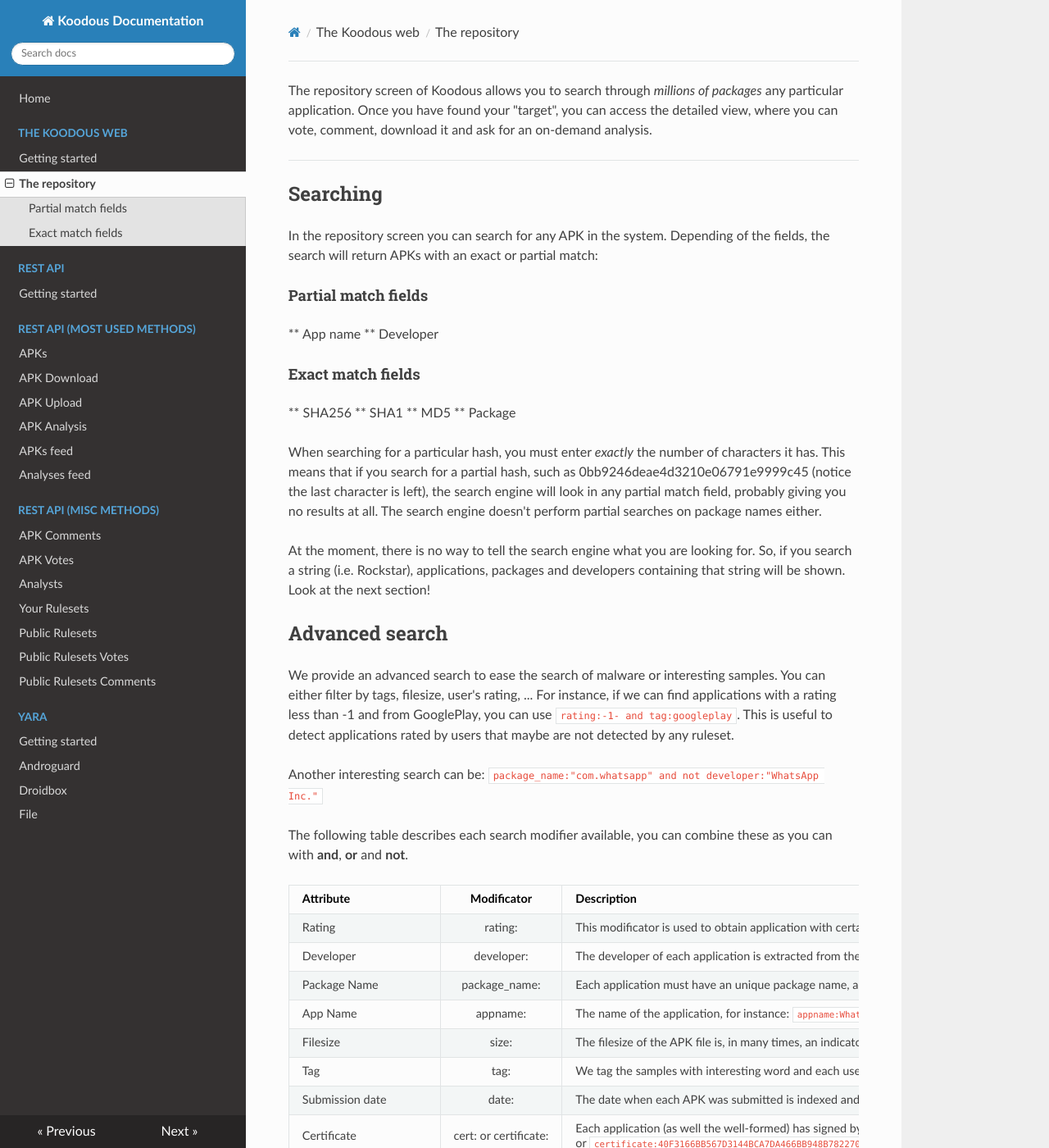
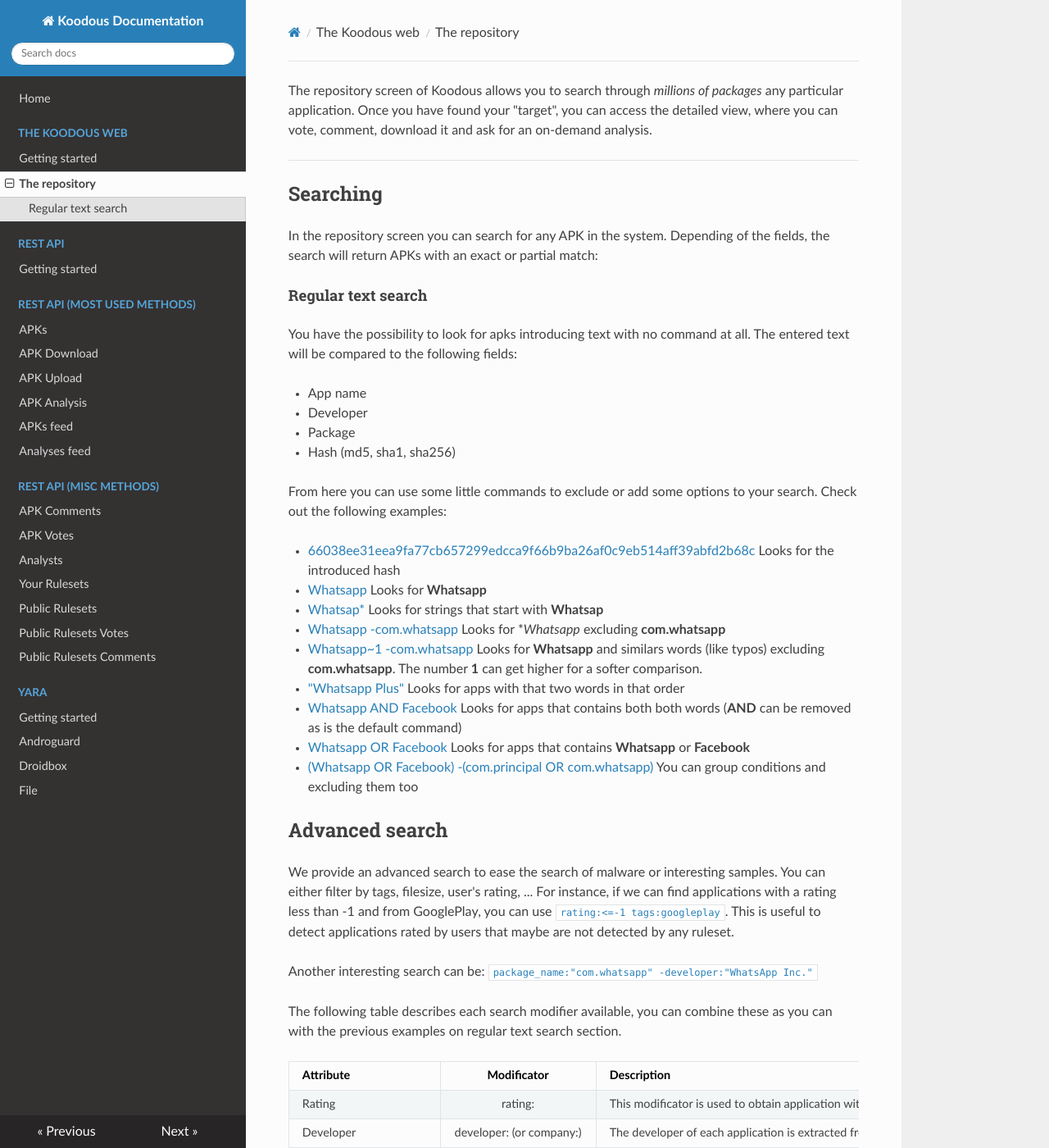
Before and after one commit to Koodous/docs.koodous.com, an MkDocs documentation site: the page built from docs/web/the-repo.md, in a window 1280 px wide and 1400 px high. Shown: the whole window at 82% size. Built offline with MkDocs 1.6.1, drawn with Linux system fonts in a browser that asks for light colours; nearby versions of some CDN libraries; old or Windows-style settings are respelled for this version of MkDocs; some of the changed text lies outside the part shown.

Commit message:
Update the-repo.md

````diff
--- a/docs/web/the-repo.md
+++ b/docs/web/the-repo.md
@@ -6,42 +6,47 @@ The repository screen of Koodous allows you to search through _millions of packa
 
 In the repository screen you can search for any APK in the system. Depending of the fields, the search will return APKs with an exact or partial match:
 
-#### Partial match fields
+#### Regular text search
 
-** App name
-** Developer
+You have the possibility to look for apks introducing text with no command at all. The entered text will be compared to the following fields:
 
-#### Exact match fields
+- App name
+- Developer
+- Package
+- Hash (md5, sha1, sha256)
 
-** SHA256
-** SHA1
-** MD5
-** Package
+From here you can use some little commands to exclude or add some options to your search. Check out the following examples:
 
-When searching for a particular hash, you must enter _exactly_ the number of characters it has. This means that if you search for a partial hash, such as 0bb9246deae4d3210e06791e9999c45 (notice the last character is left), the search engine will look in any partial match field, probably giving you no results at all. The search engine doesn't perform partial searches on package names either.
-
-At the moment, there is no way to tell the search engine what you are looking for. So, if you search a string (i.e. Rockstar), applications, packages and developers containing that string will be shown. Look at the next section!
+- [66038ee31eea9fa77cb657299edcca9f66b9ba26af0c9eb514aff39abfd2b68c](http://localkoodous.com:8000/apks?search=66038ee31eea9fa77cb657299edcca9f66b9ba26af0c9eb514aff39abfd2b68c) Looks for the introduced hash
+- [Whatsapp](http://localkoodous.com:8000/apks?search=Whatsapp) Looks for **Whatsapp**
+- [Whatsap*](http://localkoodous.com:8000/apks?search=Whatsap*) Looks for strings that start with **Whatsap**
+- [Whatsapp -com.whatsapp](http://localkoodous.com:8000/apks?search=Whatsapp%20-com.whatsapp) Looks for **Whatsapp* excluding **com.whatsapp**
+- [Whatsapp~1 -com.whatsapp](http://localkoodous.com:8000/apks?search=Whatsapp~1%20-com.whatsapp) Looks for **Whatsapp** and similars words (like typos) excluding **com.whatsapp**. The number **1** can get higher for a softer comparison.
+- ["Whatsapp Plus"](http://localkoodous.com:8000/apks?search="Whatsapp%20Plus") Looks for apps with that two words in that order
+- [Whatsapp AND Facebook](http://localkoodous.com:8000/apks?search=Whatsapp%20AND%20Facebook) Looks for apps that contains both both words (**AND** can be removed as is the default command)
+- [Whatsapp OR Facebook](http://localkoodous.com:8000/apks?search=Whatsapp%20OR%20Facebook) Looks for apps that contains **Whatsapp** or **Facebook**
+- [(Whatsapp OR Facebook) -(com.principal OR com.whatsapp)](http://localkoodous.com:8000/apks?search=(Whatsapp%20OR%20Facebook)%20-(com.principal%20OR%20com.whatsapp)) You can group conditions and excluding them too
 
 ## Advanced search
 
-We provide an advanced search to ease the search of malware or interesting samples. You can either filter by tags, filesize, user's rating, ... For instance, if we can find applications with a rating less than -1 and from GooglePlay, you can use ```rating:-1- and tag:googleplay```. This is useful to detect applications rated by users that maybe are not detected by any ruleset.
+We provide an advanced search to ease the search of malware or interesting samples. You can either filter by tags, filesize, user's rating, ... For instance, if we can find applications with a rating less than -1 and from GooglePlay, you can use [```rating:<=-1 tags:googleplay```](http://localkoodous.com:8000/apks?search=rating:<=-1 tags:googleplay). This is useful to detect applications rated by users that maybe are not detected by any ruleset.
 
-Another interesting search can be: ```package_name:"com.whatsapp" and not developer:"WhatsApp Inc."```
+Another interesting search can be: [```package_name:"com.whatsapp" -developer:"WhatsApp Inc."```](http://localkoodous.com:8000/apks?search=package_name:"com.whatsapp"%20-developer:"WhatsApp%20Inc.")
 
-The following table describes each search modifier available, you can combine these as you can with **and**, **or** and **not**.
+The following table describes each search modifier available, you can combine these as you can with the previous examples on regular text search section.
 
 | Attribute | Modificator | Description |
 | ------------- |:-------------:| ----- |
-| Rating | rating: | This modificator is used to obtain application with certain users rating. You can get applications with score greater or equal than 2 with ```rating:2+```. Or more interesting, with score equal or less than -1 ```rating:-1-``` |
-| Developer | developer: | The developer of each application is extracted from the certificate, and you can search by these using this modificator. For instance: ```developer:"WhatsApp Inc."``` |
+| Rating | rating: | This modificator is used to obtain application with certain users rating. You can get applications with score greater or equal than 2 with ```rating:>2```. Or more interesting, with score equal or less than -1 ```rating:>=-1``` |
+| Developer | developer: (or company:) | The developer of each application is extracted from the certificate, and you can search by these using this modificator. For instance: ```developer:"WhatsApp Inc."``` |
 | Package Name | package_name: | Each application must have an unique package name, and each update must have the same name. Example: ```package_name:com.whatsapp``` |
-| App Name | appname: | The name of the application, for instance: ```appname:WhatsApp``` |
-| Filesize | size: | The filesize of the APK file is, in many times, an indicator of their purpose. You can filter by this parameter with, for instance, for files greater or equal than 1MB: ```size:1MB+```, or less than 700KB: ```size:700KB-```. |
-| Tag | tag: | We tag the samples with interesting word and each user can set by one or more tag to any sample, and you can find for this. For example, finding sample that we know come from Google Play: ```tag:googleplay``` or that any user has tagged as **banker** ```tag:banker``` |
-| Submission date | date: | The date when each APK was submitted is indexed and you can filter by that. For instance: ```date:2015-06-16-``` for samples previous to this date and ```date:2015-06-16+``` for samples submitted after this date.
-| Certificate | cert: or certificate: | Each application (as well the well-formed) has signed by a certificate. We have each certificate indexed and you can find by that, concretly by its *sha1*. For instance, we know that official Twitter application has **40F3166BB567D3144BCA7DA466BB948B782270EA** as sha1 certificate, then, we can found all versions of the official Twitter application with this: ```cert:40F3166BB567D3144BCA7DA466BB948B782270EA``` or ```certificate:40F3166BB567D3144BCA7DA466BB948B782270EA``` if you want to write a bit more :).|
-| Installed on devices | installed | This search modifier has no parameters. It search only APKs that are installed or sometime was installed in some device. Example: ```installed``` or ```not installed``` |
-| Detected by community | detected | This search modifier has no parameters. It search only APKs that has been detected by Koodous community. Example: ```detected``` or ```not detected``` |
+| App Name | appname: (or app:) | The name of the application, for instance: ```appname:WhatsApp``` |
+| Filesize (in bytes) | size: | The filesize of the APK file is, in many times, an indicator of their purpose. You can filter by this parameter with, for instance, for files greater or equal than 1MB: ```size:>1000000```, or less than 700KB: ```size:<700000```. Last but not least, you can use ranges (from 700kb to 1MB) ```size:[700000 TO 1000000]``` |
+| Tag | tags: | We tag the samples with interesting word and each user can set by one or more tag to any sample, and you can find for this. For example, finding sample that we know come from Google Play: ```tags:googleplay``` or that any user has tagged as **banker** ```tags:banker``` |
+| Submission date | date: (or created_on:) | The date when each APK was submitted is indexed and you can filter by that. For instance: ```date:<2015-06-16``` for samples previous to this date and ```date:>2015-06-16``` for samples submitted after this date. Here, ranges can be used too ```date:[2015-06-16 TO 2015-06-17]```
+| Certificate | certificate: (or cert:) | Each application (as well the well-formed) has signed by a certificate. We have each certificate indexed and you can find by that, concretly by its *sha1*. For instance, we know that official Twitter application has **40F3166BB567D3144BCA7DA466BB948B782270EA** as sha1 certificate, then, we can found all versions of the official Twitter application with this: ```cert:40F3166BB567D3144BCA7DA466BB948B782270EA``` or ```certificate:40F3166BB567D3144BCA7DA466BB948B782270EA``` if you want to write a bit more :).|
+| Installed on devices | installed: (or on_devices:) | This search modifier has no parameters. It search only APKs that are installed or sometime was installed in some device. Example: ```installed:true``` or ```installed:false``` |
+| Detected by community | detected: | This search modifier has no parameters. It search only APKs that has been detected by Koodous community. Example: ```detected:true``` or ```detected:false``` |
 
 
 ## The detailed view
````
